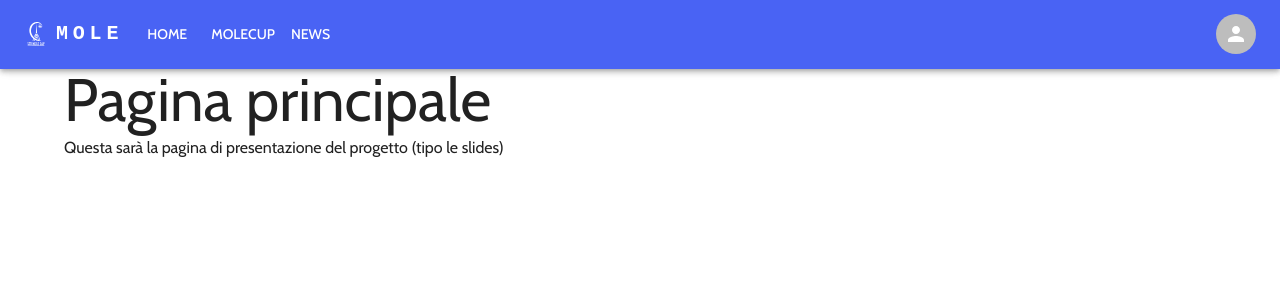
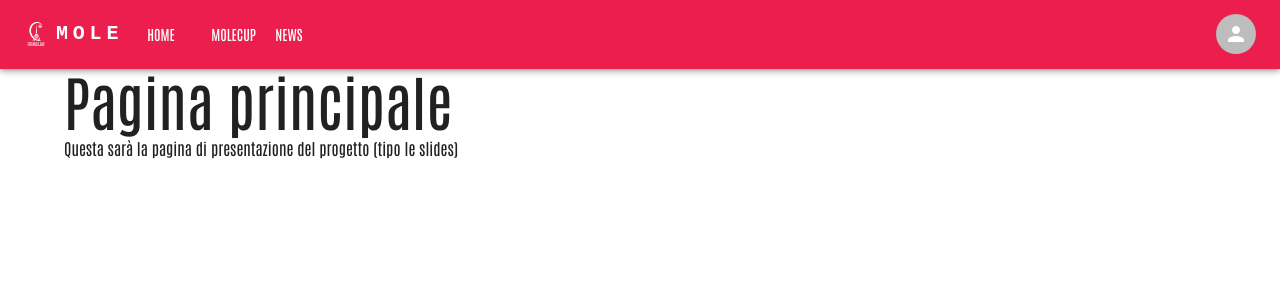
Before and after one commit to molecup/mole-frontend, a Next.js app in the folder mole-frontend/: page / in a window 1280 px wide. Shown: the top 300 px of the page. Built offline with nearby package versions, Linux system fonts and the light colour scheme.

Commit message:
changed fonts and primary color

```diff
--- a/mole-frontend/src/components/ThemeRegistry/theme.ts
+++ b/mole-frontend/src/components/ThemeRegistry/theme.ts
@@ -1,4 +1,4 @@
-import {Cabin, Roboto } from 'next/font/google';
+import {Antonio, Cabin, Roboto } from 'next/font/google';
 import { createTheme, responsiveFontSizes } from '@mui/material/styles';
 
 const roboto = Roboto({
@@ -13,10 +13,18 @@ const cabin = Cabin({
   display: 'swap',
 })
 
+const antonio = Antonio({
+  weight: ['400', '500', '600', '700'],
+  subsets: ['latin'],
+  display: 'swap',
+});
+
 const theme = responsiveFontSizes(createTheme({
   palette: {
     primary: {
-      main: '#4963F4',
+      // main: '#4963F4',
+      // main : '#EC1E4E',
+      main: '#EB1E4D',
     },
     secondary: {
       main: "#4B4E59",
@@ -24,7 +32,7 @@ const theme = responsiveFontSizes(createTheme({
     mode: 'light',
   },
   typography: {
-    fontFamily: cabin.style.fontFamily,
+    fontFamily: antonio.style.fontFamily,
   },
   components: {
     MuiAlert: {
```
